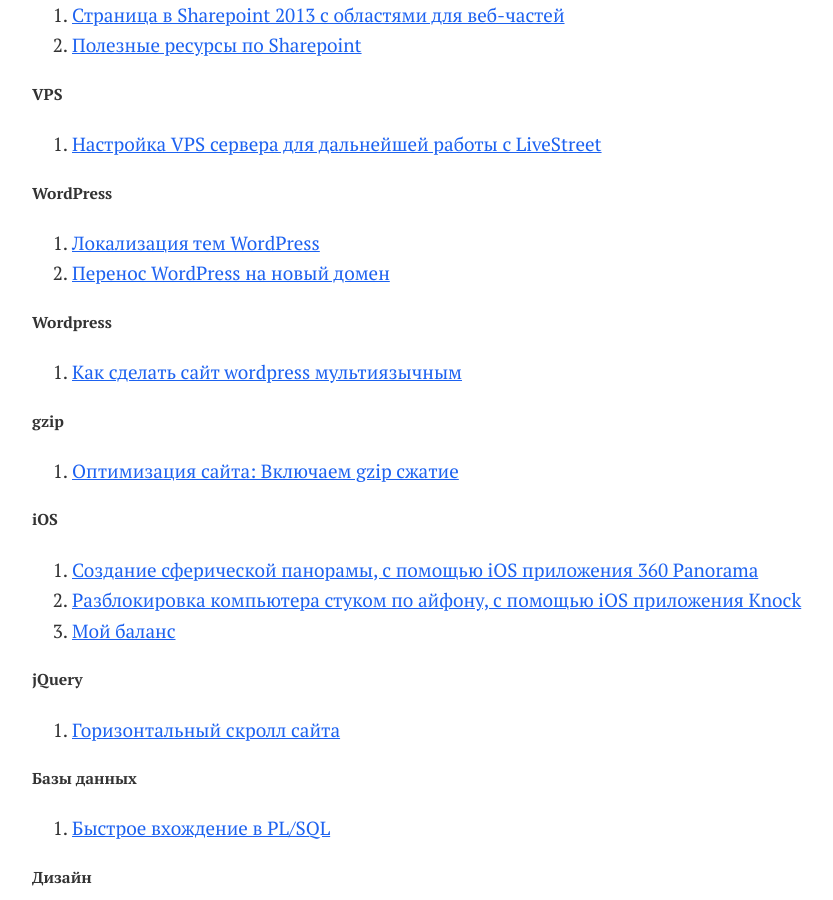
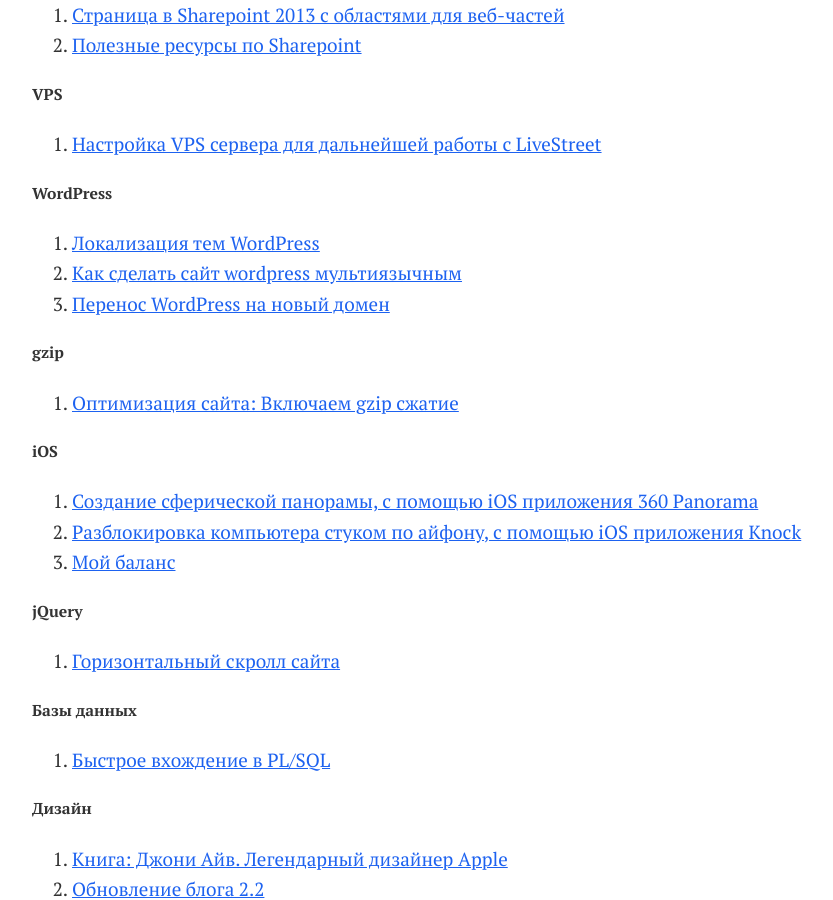
Before and after one commit to anna-vanlee/bizikov.ru, a Jekyll site: the page built from pages/tags.html, in a window 1280 px wide and 900 px high, scrolled down 3041 px. Shown: the whole window, without its empty margins (128-961 px from the left). Built offline with Jekyll 4.4.1, drawn with Linux system fonts in a browser that asks for light colours.

Commit message:
Update 2013-07-09-multilanguage-wordpress.markdown

```diff
--- a/_posts/published/2013-07-09-multilanguage-wordpress.markdown
+++ b/_posts/published/2013-07-09-multilanguage-wordpress.markdown
@@ -4,7 +4,7 @@
 excerpt: Улучшение сайта на wordpress, делаем его многоязычным
 keywords: wordpress, qtranslate, мультиязычный сайт, как сделать мультиязычный сайт, сайт wordpress на нескольких языках
 tags:
-- Wordpress
+- WordPress
 ---
 
 Данное решение подойдет только для тех, кто использует wordpress, в качестве основы сайта. Весь необходимый функционал предоставляет плагин qTranslate. Русский файл перевода уже включён в последние версии плагина qTranslate, но по неизвестным причинам, его нет в списке.
```
